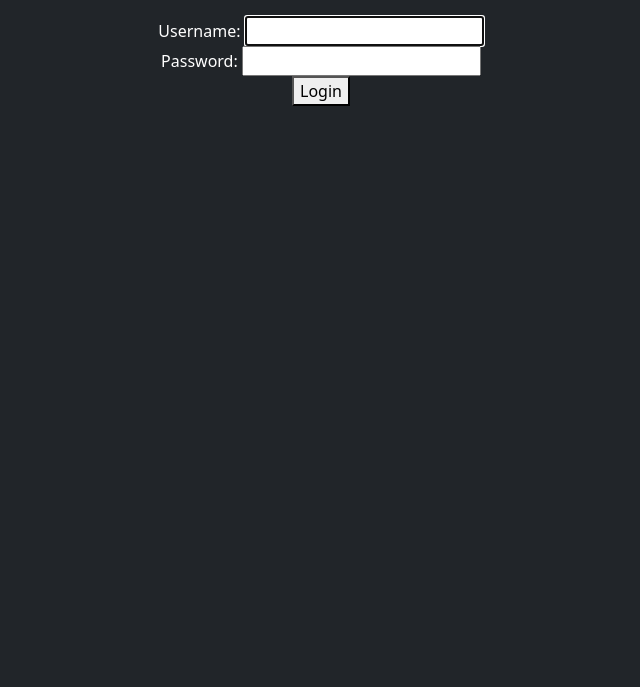
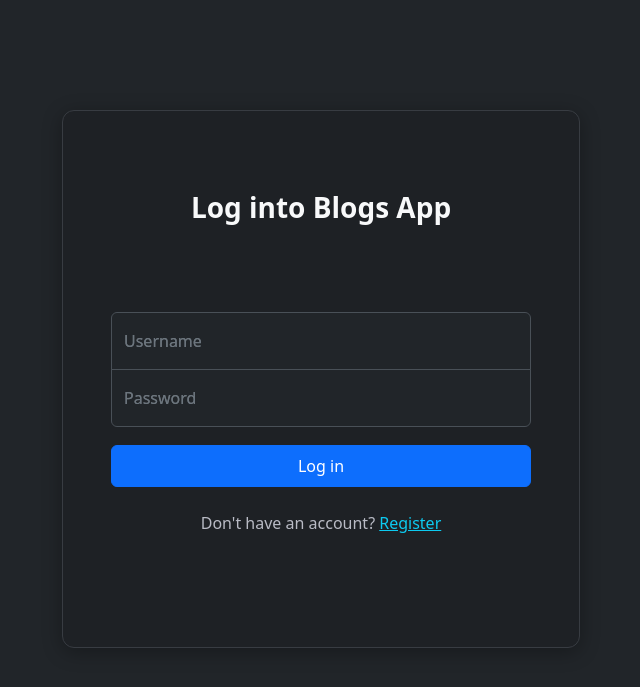
Before and after one commit to Dami-s-projects/blogs-app, a Django app: page /accounts/login/ in a window 1280 px wide. Shown: the part 42-729 px from the top of the page, without its empty margins (319-959 px from the left). Run offline with Django 5.2, Linux system fonts and the light colour scheme.

Commit message:
Styled the login page with a bootstrap template
Styled the login page with this template
https://getbootstrap.com/docs/5.3/examples/sign-in/ . I used the
dark theme of that template. You can click on the link and switch to
dark theme via the theme option that shows on browser.

```diff
--- a/accounts/templates/registration/login.html
+++ b/accounts/templates/registration/login.html
@@ -1,13 +1,95 @@
 {% extends 'blogs/base.html' %}
 
+{% block extra_css %}
+<style>
+    .form-signin {
+        max-width: 550px;
+        padding: 1rem;
+        margin: auto;
+    }
+    .form-signin .form-floating:focus-within {
+        z-index: 2;
+    }
+    .form-signin input[type="text"] {
+        margin-bottom: -1px;
+        border-bottom-right-radius: 0;
+        border-bottom-left-radius: 0;
+    }
+    .form-signin input[type="password"] {
+        margin-bottom: 10px;
+        border-top-left-radius: 0;
+        border-top-right-radius: 0;
+    }
+    .form-signin .form-control {
+    background-color: #212529;
+    border-color: #495057;
+    color: #fff;
+    }
+    .form-signin .form-control:focus {
+        background-color: #2b3035;
+        border-color: #86b7fe;
+        color: #fff;
+    }
+    .form-signin .form-control::placeholder {
+    color: #6c757d;
+    }
+    .form-signin .form-floating label {
+    color: #6c757d;
+    }
+    .form-signin input:-webkit-autofill {
+    -webkit-box-shadow: 0 0 0 30px #212529 inset;
+    -webkit-text-fill-color: #fff;
+    }
+    .form-signin h1 {
+        margin-bottom: 5.5rem;
+    }
+    .form-signin form {
+        background-color: #2c3034;
+        border-radius: 12px;
+        padding: 5rem 3rem 6rem;
+        box-shadow: 0 4px 20px rgba(0, 0, 0, 0.3);
+    }
+    /* Adds space between button and register link */
+    .form-signin .btn {
+        margin-top: 0.5rem;
+    }
+    .form-signin .register-link {
+    margin-top: 1.5rem;
+    color: #b9bbc5;
+    }
+
+    .form-signin form {
+    border: 1px solid #383c42;
+    background-color: #1e2125;
+    }
+
+</style>
+{% endblock extra_css %}
+
 {% block content %}
-    {% if form.errors %}
-      <p>Your username and password did not match. Please try again!</p>
-    {% endif %}
-
+<main class="form-signin w-100 m-auto mt-auto mb-auto">
     <form action="{% url 'accounts:login' %}" method="post">
         {% csrf_token %}
-        {{ form.as_div }}
-        <button name="submit">Login</button>
+        <h1 class="h3 fw-bold text-light">Log into Blogs App</h1>
+
+        {% if form.errors %}
+            <div class="alert alert-danger">
+                Your username and password did not match. Please try again!
+            </div>
+        {% endif %}
+
+        <div class="form-floating">
+            <input type="text" class="form-control" id="id_username" name="username" placeholder="Username">
+            <label for="id_username">Username</label>
+        </div>
+        <div class="form-floating">
+            <input type="password" class="form-control" id="id_password" name="password" placeholder="Password">
+            <label for="id_password">Password</label>
+        </div>
+
+        <button class="btn btn-primary w-100 py-2" type="submit">Log in</button>
+        <p class="register-link">Don't have an account? <a href="{% url 'accounts:register' %}" class="text-info">Register</a></p>
+
     </form>
+</main>
 {% endblock content %}
--- a/blogs/static/blogs/css/cover.css
+++ b/blogs/static/blogs/css/cover.css
@@ -27,3 +27,6 @@ margin-left: 1.5rem;
 .nav-masthead .nav-link + .nav-link {
 margin-left: 5rem;
 }
+header {
+   background-color: #1e2125;
+}
```
